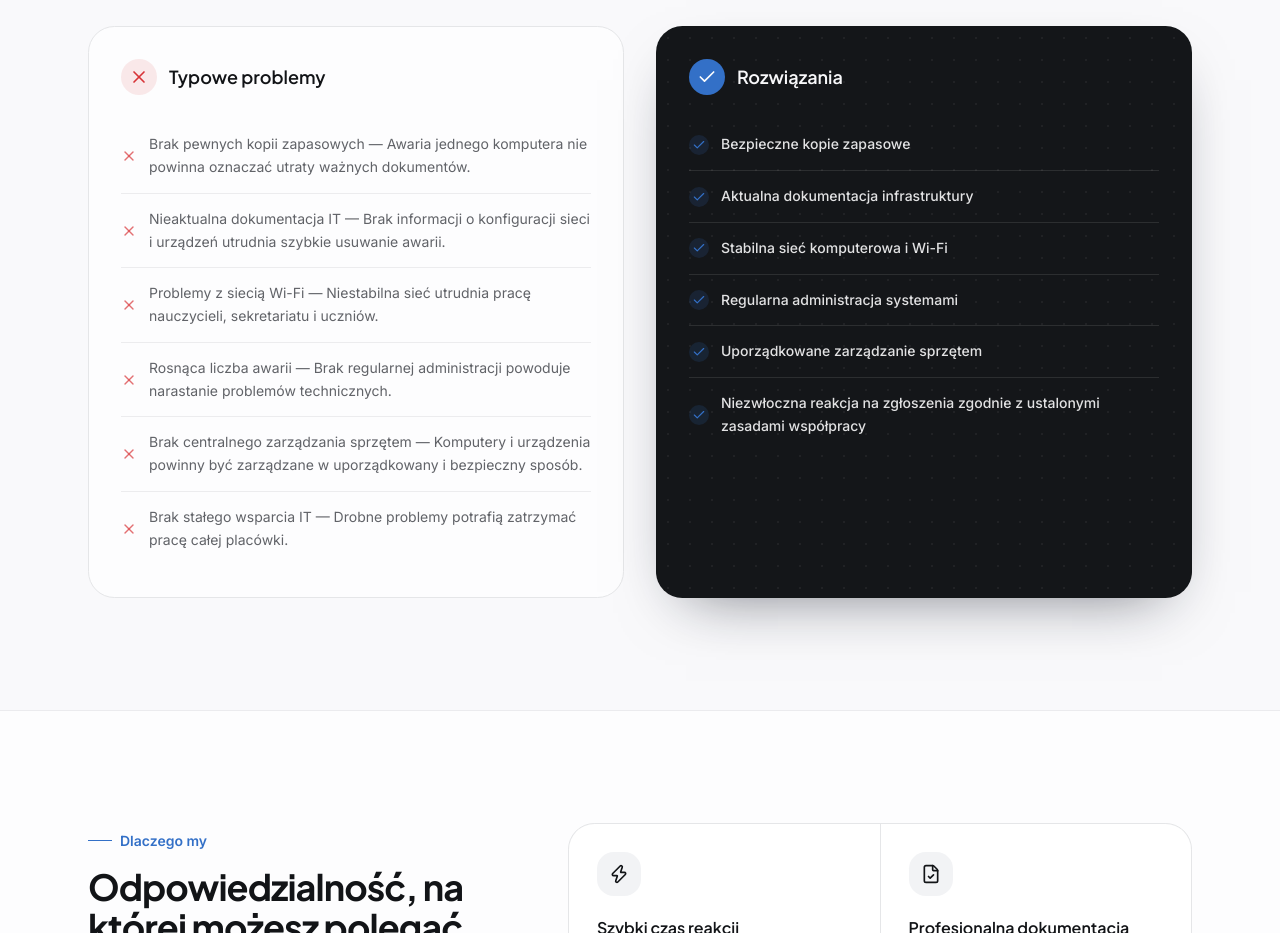
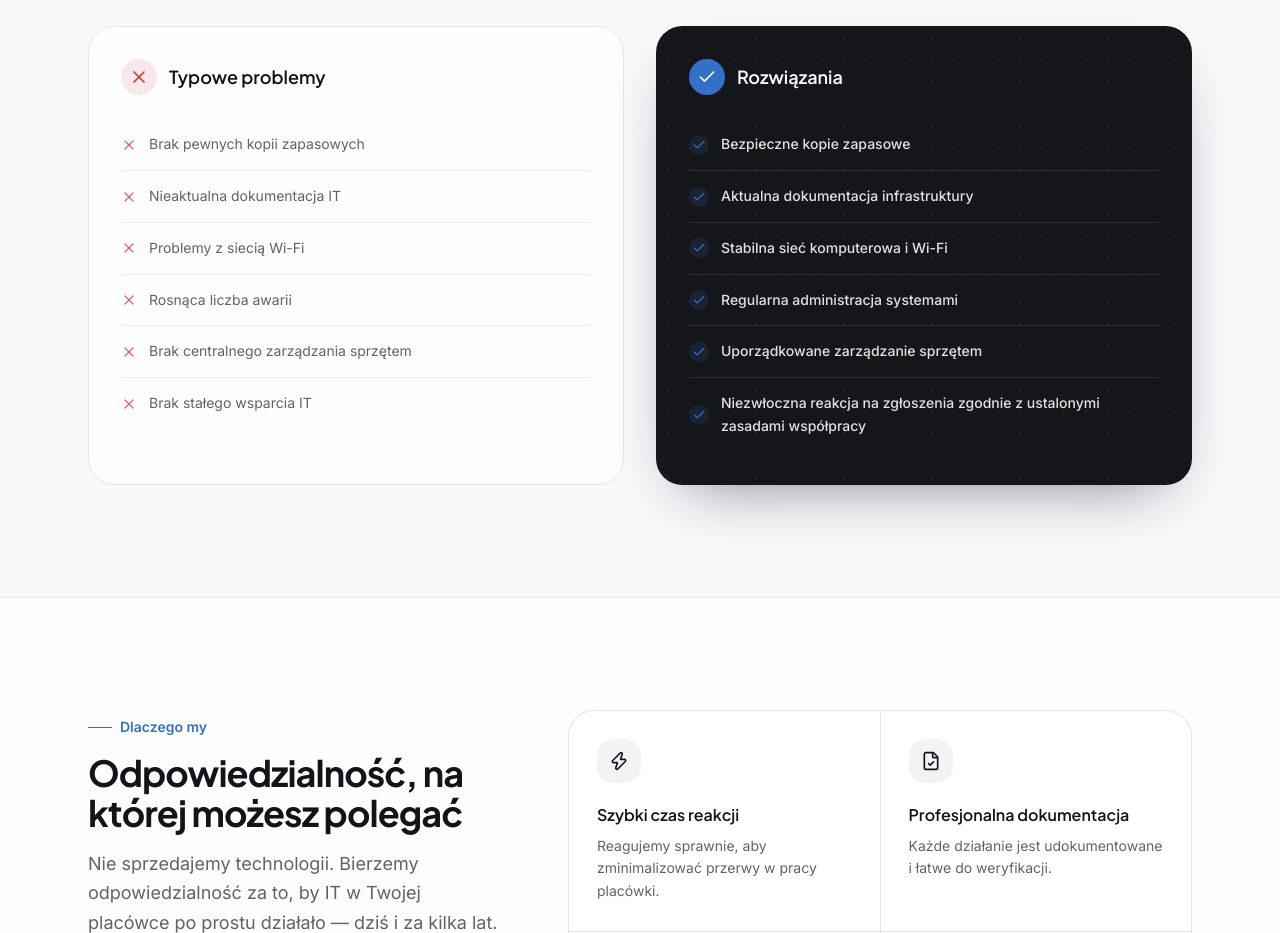
Before and after one commit to Alphbeth/InGEN, a Next.js app: page / in a window 1280 px wide. Shown: the part 2220-3153 px from the top of the page. Built offline with nearby package versions, Linux system fonts and the light colour scheme.

Commit message:
Refine school IT problems content

```diff
--- a/components/problems-section.tsx
+++ b/components/problems-section.tsx
@@ -1,12 +1,12 @@
 import { X, Check } from 'lucide-react'
 
 const problems = [
-  'Brak pewnych kopii zapasowych — Awaria jednego komputera nie powinna oznaczać utraty ważnych dokumentów.',
-  'Nieaktualna dokumentacja IT — Brak informacji o konfiguracji sieci i urządzeń utrudnia szybkie usuwanie awarii.',
-  'Problemy z siecią Wi-Fi — Niestabilna sieć utrudnia pracę nauczycieli, sekretariatu i uczniów.',
-  'Rosnąca liczba awarii — Brak regularnej administracji powoduje narastanie problemów technicznych.',
-  'Brak centralnego zarządzania sprzętem — Komputery i urządzenia powinny być zarządzane w uporządkowany i bezpieczny sposób.',
-  'Brak stałego wsparcia IT — Drobne problemy potrafią zatrzymać pracę całej placówki.',
+  'Brak pewnych kopii zapasowych',
+  'Nieaktualna dokumentacja IT',
+  'Problemy z siecią Wi-Fi',
+  'Rosnąca liczba awarii',
+  'Brak centralnego zarządzania sprzętem',
+  'Brak stałego wsparcia IT',
 ]
 
 const solutions = [
```
